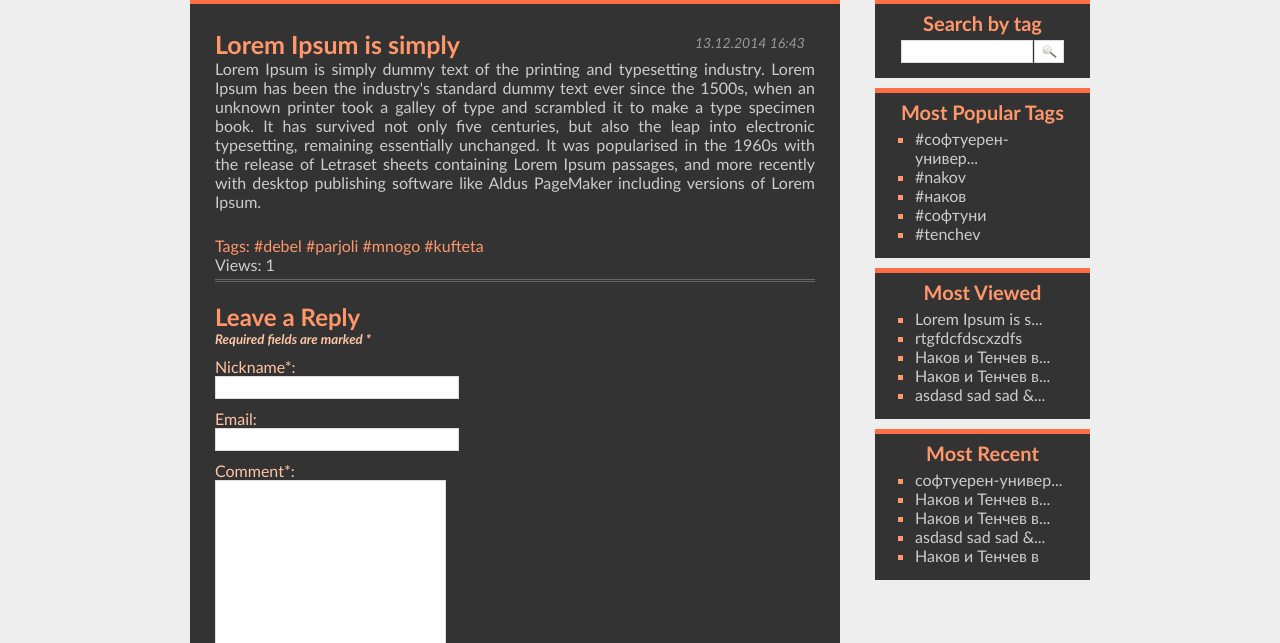
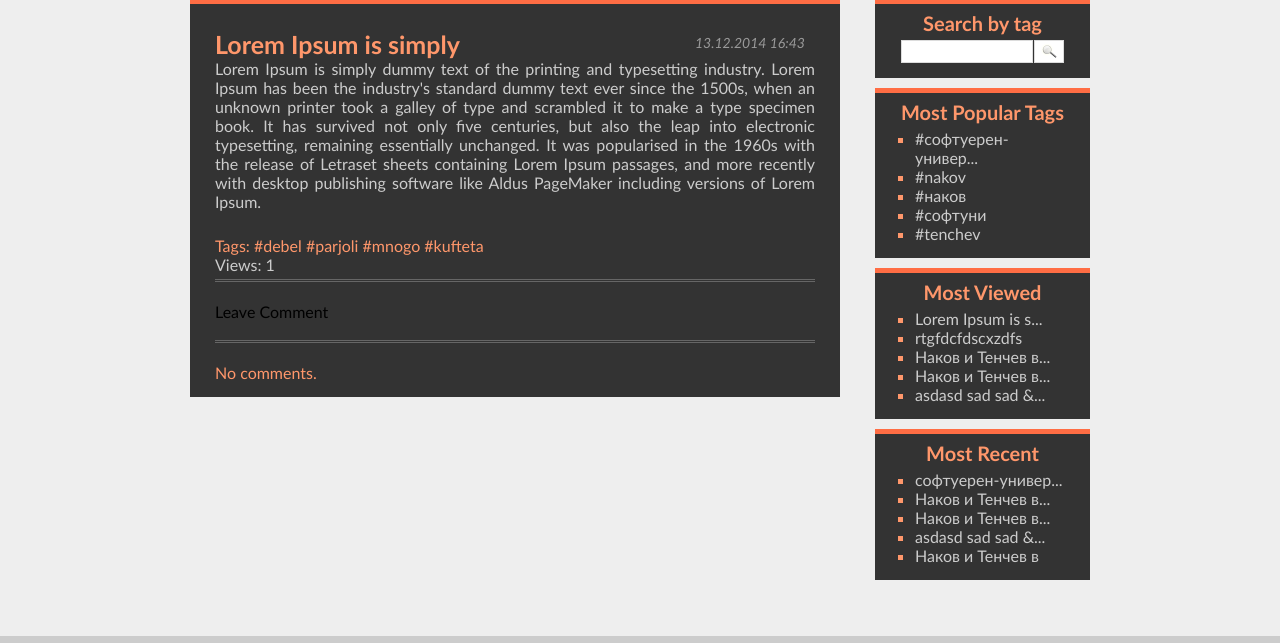
Before and after one commit to gkkirilov/SoftUni-PHP-Teamwork, a PHP site: page /post.php?id=1 in a window 1280 px wide. Shown: the part 116-759 px from the top of the page. Run offline with PHP 8.4, Linux system fonts and the light colour scheme; data comes from the database, SQL or seed files in the repository.

Commit message:
button for showing form

```diff
--- a/post.php
+++ b/post.php
@@ -67,6 +67,7 @@
     echo '</div>';
     ?>
     <div class="writeComment">
+        <div class="leaveComment">Leave Comment</div>
         <?php
         if (count($commentErrors) > 0) {
             foreach ($commentErrors as $err) {
--- a/scripts/script.js
+++ b/scripts/script.js
@@ -1,5 +1,8 @@
 document.addEventListener("DOMContentLoaded", function (e) {
-
+    $('.leaveComment').on("click", function(){
+        $(this).fadeOut(200);
+        $('.writeComment form').slideDown(200);
+    });
 });
 
 
--- a/styles/style.css
+++ b/styles/style.css
@@ -80,6 +80,9 @@
 .postContent{
     text-align: justify;
     word-wrap: break-word;
+}
+.writeComment form{
+    display: none;
 }
 
 .post .postTitle a{
```
